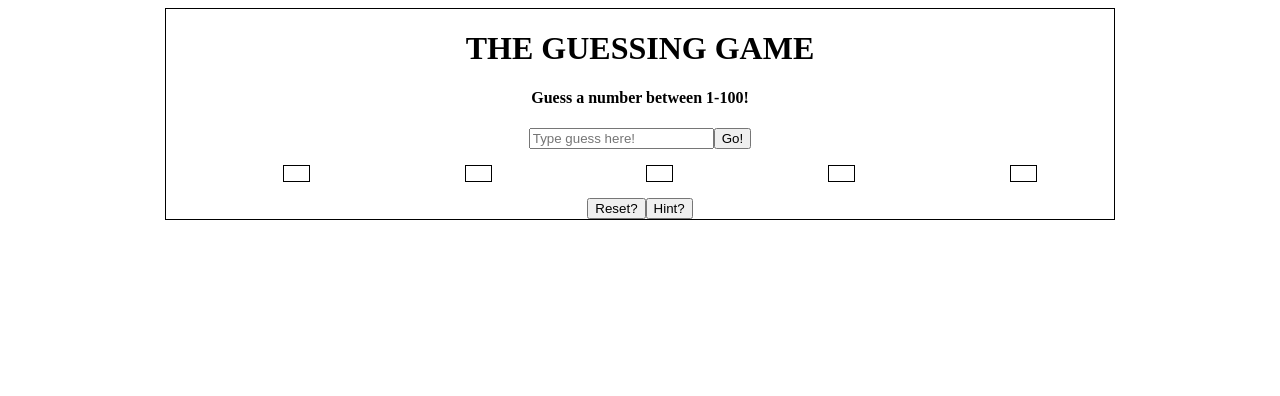
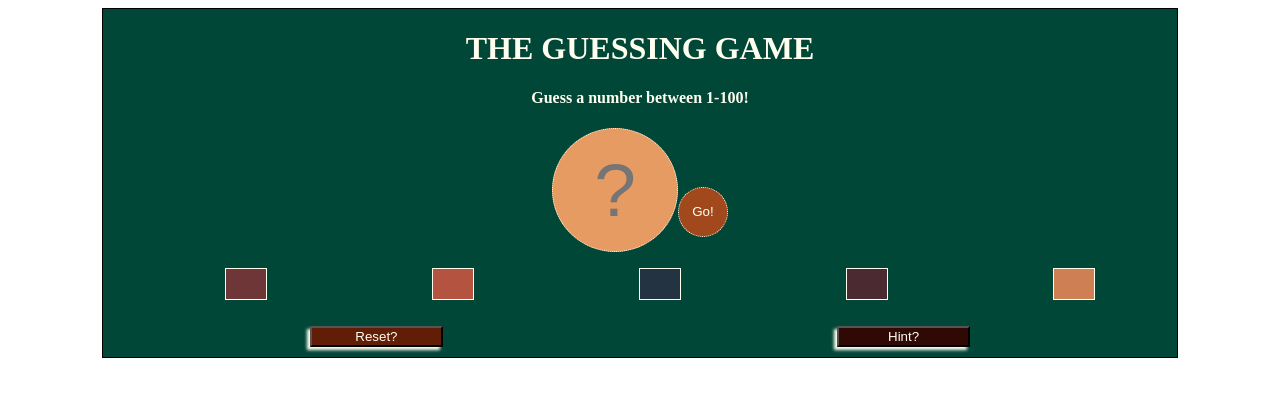
Before and after one commit to johightower/Guessing-Game, a plain HTML site: page index.html in a window 1280 px wide. Drawn offline with Linux system fonts and the light colour scheme.

Commit message:
Guessing Game 3

```diff
--- a/index.html
+++ b/index.html
@@ -4,10 +4,9 @@
     <meta charset="UTF-8">
     <meta http-equiv="X-UA-Compatible" content="IE=edge">
     <meta name="viewport" content="width=device-width, initial-scale=1.0">
-    <title>Document</title>
+    <title>Guessing Game</title>
 </head>
 <body>
-
 </body>
 <script src="index.js"></script>
 </html>
--- a/index.js
+++ b/index.js
@@ -20,23 +20,39 @@ guessingGame.style.justifyContent = "center"
 
 const bigBox = document.createElement("div")
 bigBox.style.border = "1px solid black"
-bigBox.style.backgroundColor = ""
-bigBox.style.width = "75%"
+bigBox.style.backgroundColor = "#014737"
+bigBox.style.width = "85%"
 bigBox.style.textAlign = "center"
 
 const title = document.createElement("h1")
 title.textContent = "THE GUESSING GAME"
+title.style.color = "ivory"
 
 const direction = document.createElement("h4")
 direction.textContent = "Guess a number between 1-100!"
+direction.style.color = "ivory"
 
 const form = document.createElement("form")
 
 let input = document.createElement("input")
-input.placeholder = "Type guess here!"
+input.placeholder = "?"
+input.style.color = "ivory"
+input.style.fontSize = "75px"
+input.style.textAlign = "center"
+input.style.borderRadius = "50%"
+input.style.border = "1px dotted ivory"
+input.style.height = "120px"
+input.style.width = "120px"
+input.style.backgroundColor = "#E69b63"
 
 const go = document.createElement("button")
 go.textContent = "Go!"
+go.style.borderRadius = "50%"
+go.style.color = "ivory"
+go.style.backgroundColor = "#a1491c"
+go.style.border = "1px dotted ivory"
+go.style.height = "50px"
+go.style.width = "50px"
 
 const lowerSection = document.createElement("ul")
 lowerSection.style.listStyle = "none"
@@ -44,38 +60,86 @@ lowerSection.style.display = "flex"
 lowerSection.style.alignItems = "center"
 lowerSection.style.justifyContent = "space-around"
 
+
+
+
 let guess1 = document.createElement("li")
-guess1.style.border = "1px solid black"
-guess1.style.height = "15px"
-guess1.style.width = "25px"
-guess1.placeholder = "-"
+guess1.style.border = "1px solid ivory"
+guess1.style.color = "ivory"
+guess1.style.fontSize = "30px"
+guess1.style.height = "30px"
+guess1.style.width = "40px"
+guess1.style.backgroundColor = "#6F3637"
 let guess2 = document.createElement("li")
-guess2.style.border = "1px solid black"
-guess2.style.height = "15px"
-guess2.style.width = "25px"
-guess2.placeholder = "-"
+guess2.style.border = "1px solid ivory"
+guess2.style.color = "ivory"
+guess2.style.fontSize = "30px"
+guess2.style.height = "30px"
+guess2.style.width = "40px"
+guess2.style.backgroundColor = "#B35340"
 let guess3 = document.createElement("li")
-guess3.style.border = "1px solid black"
-guess3.style.height = "15px"
-guess3.style.width = "25px"
-guess3.placeholder = "-"
+guess3.style.border = "1px solid ivory"
+guess3.style.color = "ivory"
+guess3.style.fontSize = "30px"
+guess3.style.height = "30px"
+guess3.style.width = "40px"
+guess3.style.backgroundColor = "#233342"
 let guess4 = document.createElement("li")
-guess4.style.border = "1px solid black"
-guess4.style.height = "15px"
-guess4.style.width = "25px"
-guess4.placeholder = "-"
+guess4.style.border = "1px solid ivory"
+guess4.style.color = "ivory"
+guess4.style.fontSize = "30px"
+guess4.style.height = "30px"
+guess4.style.width = "40px"
+guess4.style.backgroundColor = "#4B2B31"
 let guess5 = document.createElement("li")
-guess5.style.border = "1px solid black"
-guess5.style.height = "15px"
-guess5.style.width = "25px"
-guess5.placeholder = "-"
+guess5.style.border = "1px solid ivory"
+guess5.style.color = "ivory"
+guess5.style.fontSize = "30px"
+guess5.style.height = "30px"
+guess5.style.width = "40px"
+guess5.style.backgroundColor = "#CE8054"
+
+
 
 const footer = document.createElement("footer")
+footer.style.padding = "10px"
+footer.style.display = "flex"
+footer.style.justifyContent = "space-around"
 
 const reset = document.createElement("button")
 reset.textContent = "Reset?"
+reset.style.color = "ivory"
+reset.style.backgroundColor = "#611d06"
+reset.style.width = "10em"
+reset.style.boxShadow = "-3px 3px 3px 0px ivory"
+
 const hint = document.createElement("button")
 hint.textContent = "Hint?"
+hint.style.backgroundColor = "#300804"
+hint.style.color = "ivory"
+hint.style.width = "10em"
+hint.style.boxShadow = "-3px 3px 3px 0px ivory"
+
+
+
+let numberGuess = Math.floor(Math.random() * 100 + 1)
+let count = 0
+go.addEventListener("click", function(event){
+    event.preventDefault();
+    guess1.textContent = input.value;
+
+ if(input.textContent == numberGuess){
+    alert("You did it! I'm proud of you")
+ } else if (input.textContent < numberGuess && count < 5){
+    count++
+    alert('↑')
+ } else if (input.textContent > numberGuess && count <5){
+    count++
+    alert('↓')
+ } else (
+    alert("Awww, not quite. But try again!")
+ )
+ })
 
 guessingGame.append(bigBox)
 bigBox.append(title, direction, form, lowerSection, footer)
```
